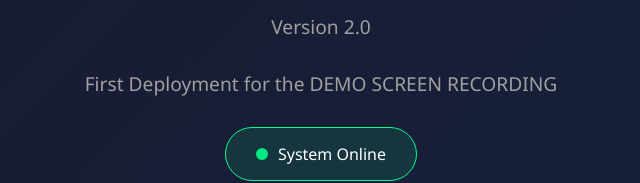
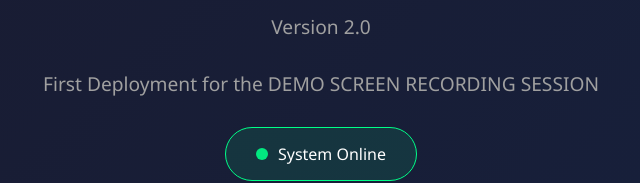
Before and after one commit to iam-mdthalha/CI-CD-Deployment-testing-mooremarket, a React (Create React App) app: page / in a window 1280 px wide. Shown: the part 413-596 px from the top of the page, without its empty margins (319-959 px from the left). Built offline with nearby package versions, Linux system fonts and the light colour scheme.

Commit message:
First Commit

```diff
--- a/src/App.js
+++ b/src/App.js
@@ -70,7 +70,7 @@ const App = () => {
       <h1 style={styles.title}>MooreMarket </h1>
       <p style={styles.subtitle}>Your Premium Shopping Destination</p>
       <p style={styles.subtitle}>Version 2.0</p>
-      <p style={styles.subtitle}>First Deployment for the DEMO SCREEN RECORDING</p>
+      <p style={styles.subtitle}>First Deployment for the DEMO SCREEN RECORDING SESSION</p>
 
       <div style={styles.status}>
         <div style={styles.dot}></div>
```
